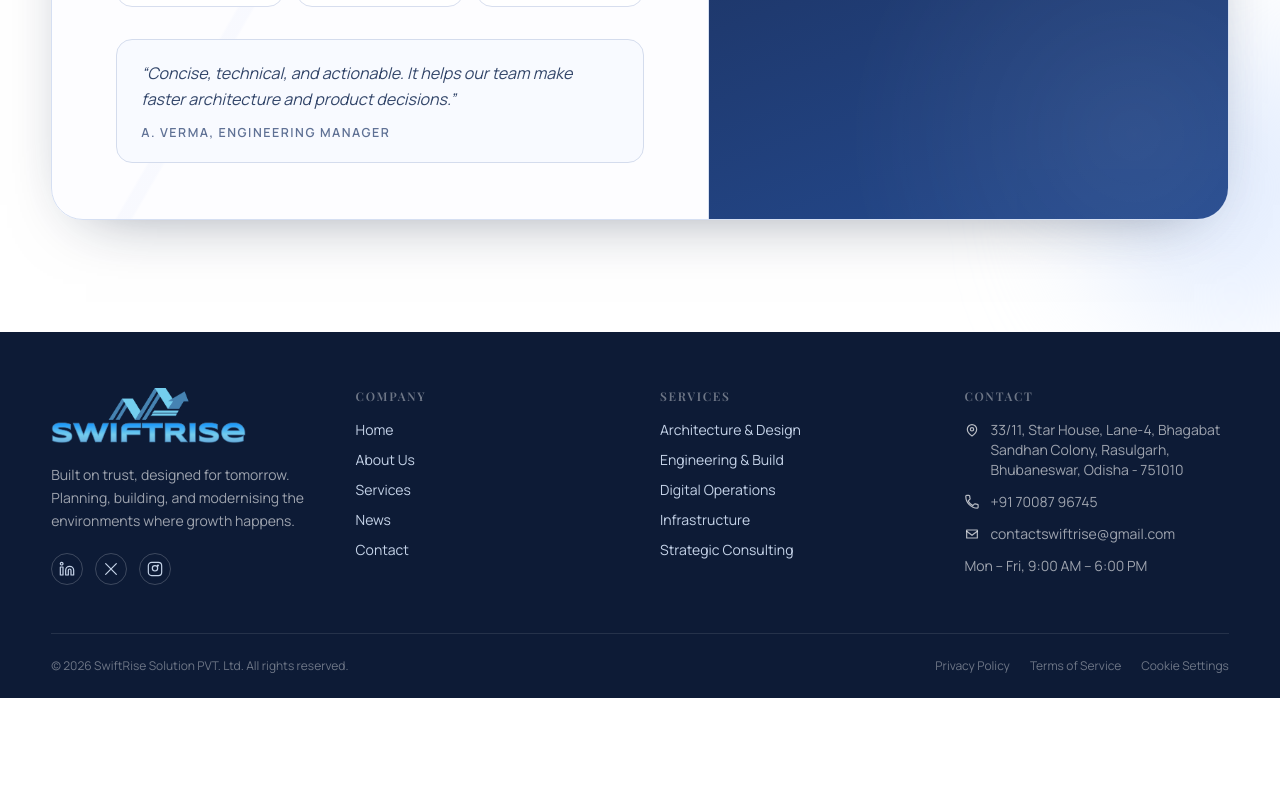
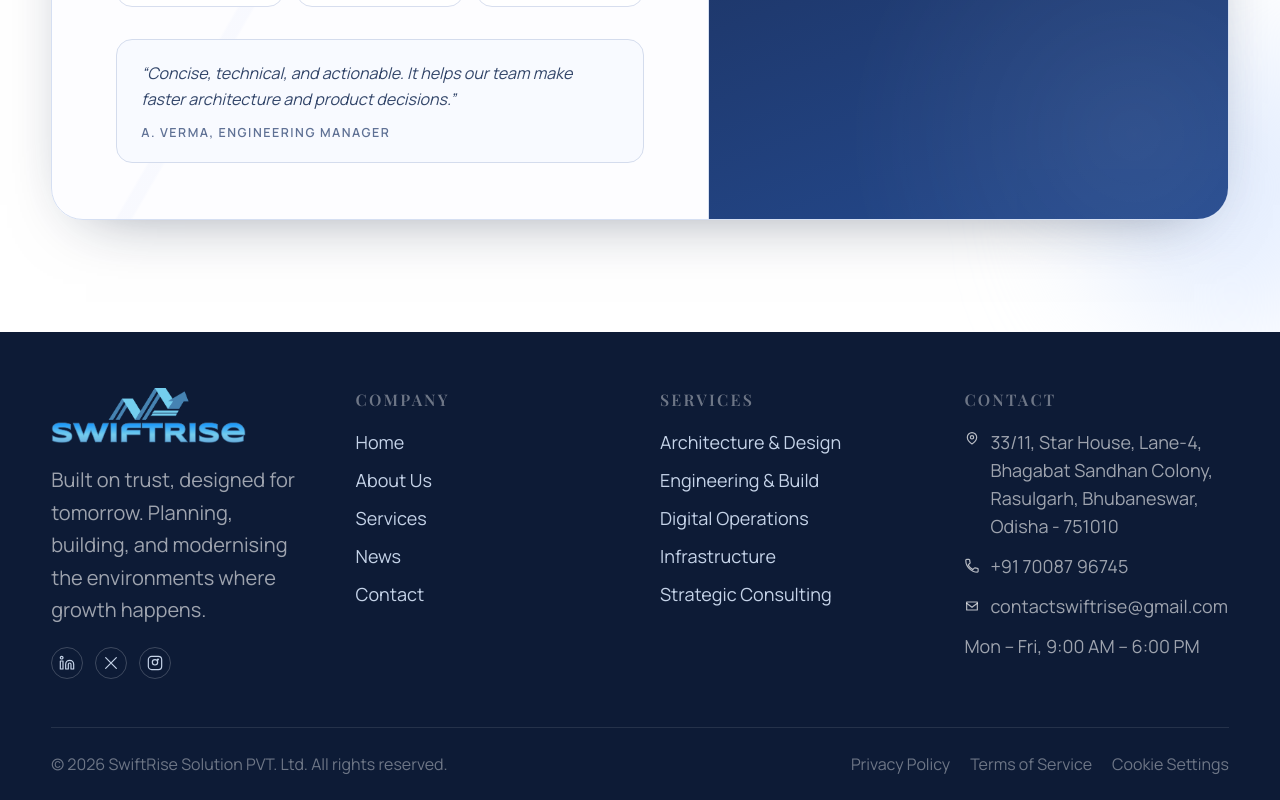
Before and after one commit to aryankumarsingh99/Swiftrise, a Next.js app: page / in a window 1280 px wide. Shown: the part 6111-6911 px from the top of the page. Before the commit the page ends 6809 px from the top, so only its background shows below. Built offline with nearby package versions, Linux system fonts and the light colour scheme; a web font is replaced by a local one.

Commit message:
fix(Footer): update text sizes for improved readability and consistency

```diff
--- a/components/Footer.tsx
+++ b/components/Footer.tsx
@@ -17,7 +17,7 @@ export default function Footer() {
                 className="h-15 w-auto object-contain"
               />
              </div>
-            <p className="text-sm leading-relaxed text-white/60">
+            <p className="text-lg leading-relaxed text-white/60 sm:text-xl">
               Built on trust, designed for tomorrow. Planning, building, and modernising the environments where growth happens.
             </p>
             {/* Social icons */}
@@ -43,8 +43,8 @@ export default function Footer() {
 
           {/* Company */}
           <div>
-            <h3 className="mb-4 text-xs font-semibold uppercase tracking-[0.14em] text-white/40">Company</h3>
-            <ul className="grid gap-2.5 text-sm">
+            <h3 className="mb-4 text-base font-semibold uppercase tracking-[0.14em] text-white/40">Company</h3>
+            <ul className="grid gap-2.5 text-lg">
               {[
                   { href: "/", label: "Home" },
                 { href: "/about", label: "About Us" },
@@ -64,8 +64,8 @@ export default function Footer() {
 
           {/* Services */}
           <div>
-            <h3 className="mb-4 text-xs font-semibold uppercase tracking-[0.14em] text-white/40">Services</h3>
-            <ul className="grid gap-2.5 text-sm">
+            <h3 className="mb-4 text-base font-semibold uppercase tracking-[0.14em] text-white/40">Services</h3>
+            <ul className="grid gap-2.5 text-lg">
               {[
                 "Architecture & Design",
                 "Engineering & Build",
@@ -84,8 +84,8 @@ export default function Footer() {
 
           {/* Contact */}
           <div>
-            <h3 className="mb-4 text-xs font-semibold uppercase tracking-[0.14em] text-white/40">Contact</h3>
-            <address className="grid gap-3 text-sm not-italic text-white/60">
+            <h3 className="mb-4 text-base font-semibold uppercase tracking-[0.14em] text-white/40">Contact</h3>
+            <address className="grid gap-3 text-lg not-italic text-white/60">
               <p className="flex items-start gap-2.5">
                 <svg viewBox="0 0 24 24" fill="none" className="mt-0.5 size-4 shrink-0 text-white/70" aria-hidden="true">
                   <path d="M12 21s7-4.35 7-10a7 7 0 10-14 0c0 5.65 7 10 7 10z" stroke="currentColor" strokeWidth="1.8" strokeLinecap="round" strokeLinejoin="round" />
@@ -112,7 +112,7 @@ export default function Footer() {
         </div>
 
         {/* ── Bottom bar ── */}
-        <div className="mt-6 flex flex-wrap items-center justify-between gap-3 text-xs text-white/40">
+        <div className="mt-6 flex flex-wrap items-center justify-between gap-3 text-base text-white/40">
           <p>&copy; {new Date().getFullYear()} SwiftRise Solution PVT. Ltd. All rights reserved.</p>
           <div className="flex gap-5">
             <Link href="/contact" className="transition hover:text-white/70">Privacy Policy</Link>
```
